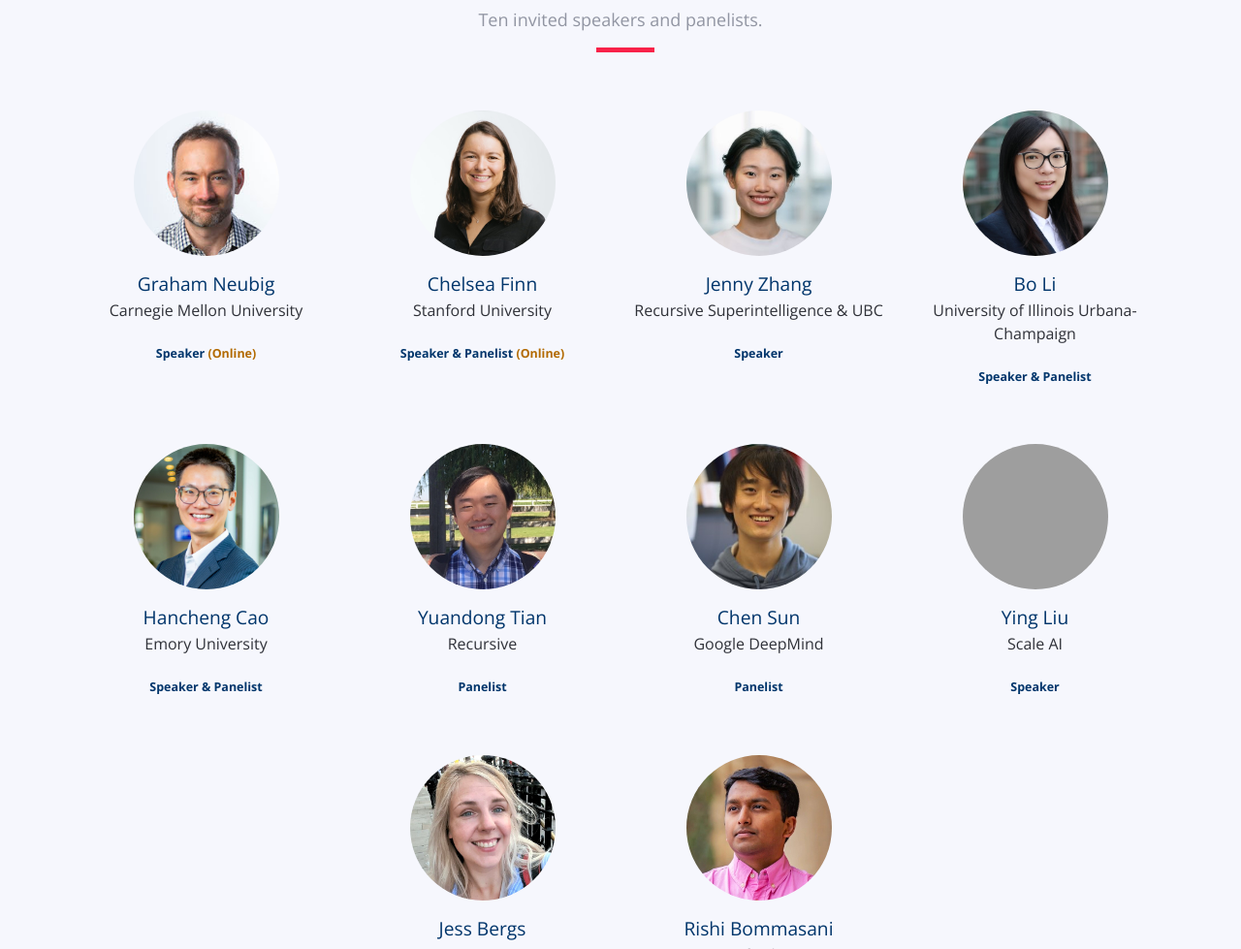
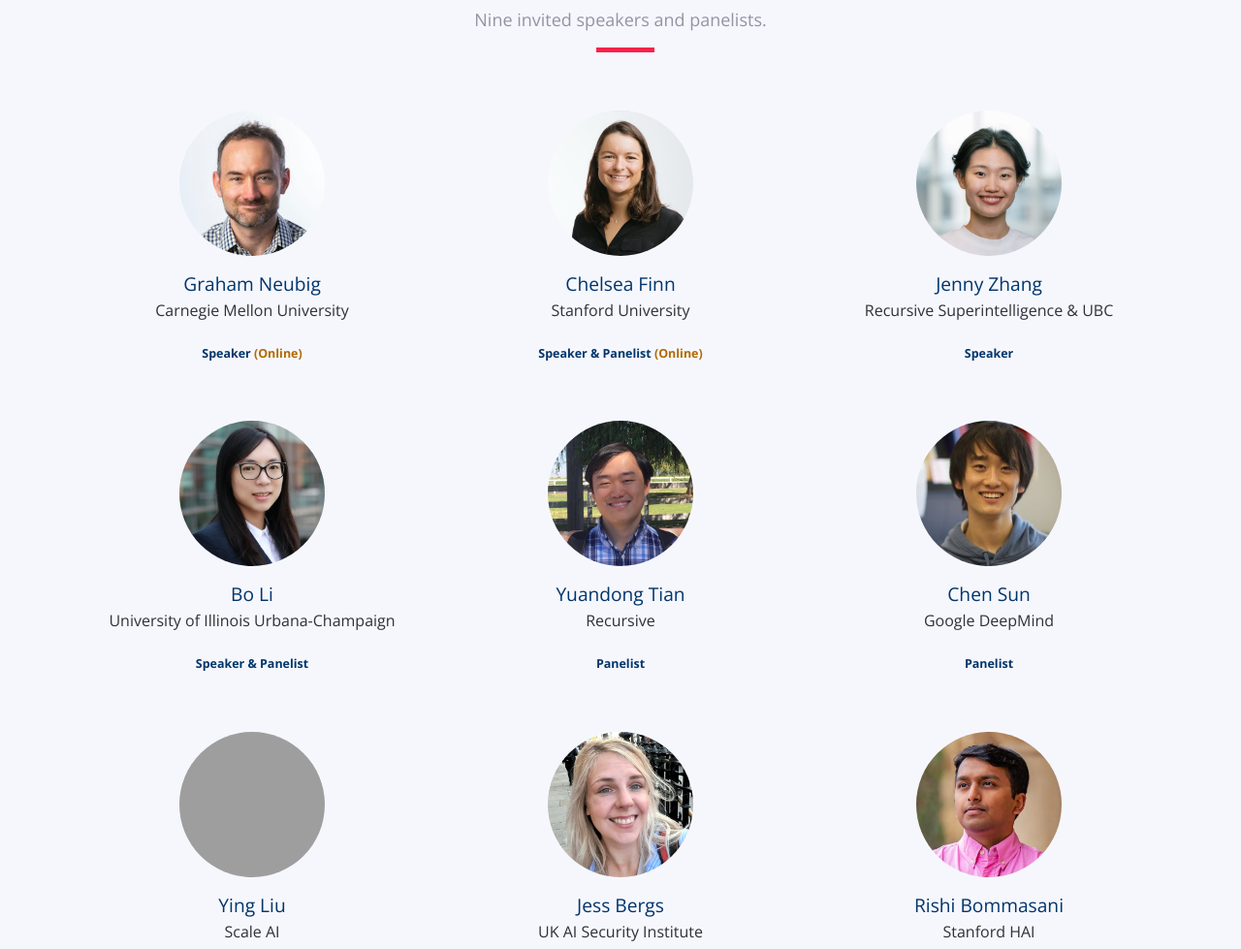
Before and after one commit to meta-agents-workshop/meta-agents-workshop.github.io, a plain HTML site: page index.html in a window 1280 px wide. Shown: the part 4956-5935 px from the top of the page at 97% size. Drawn offline with nearby package versions, Linux system fonts and the light colour scheme; grey boxes are pictures that could not be loaded.

Commit message:
Remove Hancheng Cao from the speakers list
He has no talk or panel seat in the final program. Nine cards go back to
a three-by-three grid so no one sits alone on the last line.

Co-Authored-By: Claude Fable 5 <noreply@anthropic.com>
Claude-Session: https://claude.ai/code/session_01XZiAi6QxFJsMB8CFZCAaB3

```diff
--- a/index.html
+++ b/index.html
@@ -290,10 +290,10 @@
       <div class="container" data-aos="fade-up">
         <div class="section-header">
           <h2>Speakers &amp; Panelists</h2>
-          <p>Ten invited speakers and panelists.</p>
+          <p>Nine invited speakers and panelists.</p>
         </div>
         <div class="row justify-content-center">
-          <div class="col-md-3 col-sm-4 col-6">
+          <div class="col-md-4 col-sm-4 col-6">
             <div class="speaker" data-aos="fade-up" data-aos-delay="100" style="text-align: center;">
               <img src="assets/img/speakers/graham_neubig.jpg" alt="Graham Neubig" class="img-fluid">
               <br><a href="https://www.phontron.com/" style="font-size: 1.2em; color: #00356B;">Graham Neubig</a></br>
@@ -301,7 +301,7 @@
               <p style="font-size: 0.78em; color: #00356B; font-weight: 600; margin-top: -6px;">Speaker <span style="color: #b26a00;">(Online)</span></p>
             </div>
           </div>
-          <div class="col-md-3 col-sm-4 col-6">
+          <div class="col-md-4 col-sm-4 col-6">
             <div class="speaker" data-aos="fade-up" data-aos-delay="150" style="text-align: center;">
               <img src="assets/img/speakers/finn.jpg" alt="Chelsea Finn" class="img-fluid">
               <br><a href="https://ai.stanford.edu/~cbfinn/" style="font-size: 1.2em; color: #00356B;">Chelsea Finn</a></br>
@@ -309,7 +309,7 @@
               <p style="font-size: 0.78em; color: #00356B; font-weight: 600; margin-top: -6px;">Speaker &amp; Panelist <span style="color: #b26a00;">(Online)</span></p>
             </div>
           </div>
-          <div class="col-md-3 col-sm-4 col-6">
+          <div class="col-md-4 col-sm-4 col-6">
             <div class="speaker" data-aos="fade-up" data-aos-delay="200" style="text-align: center;">
               <img src="assets/img/speakers/jenny_zhang.jpg" alt="Jenny Zhang" class="img-fluid">
               <br><a href="https://www.jennyzhangzt.com/" style="font-size: 1.2em; color: #00356B;">Jenny Zhang</a></br>
@@ -317,7 +317,7 @@
               <p style="font-size: 0.78em; color: #00356B; font-weight: 600; margin-top: -6px;">Speaker</p>
             </div>
           </div>
-          <div class="col-md-3 col-sm-4 col-6">
+          <div class="col-md-4 col-sm-4 col-6">
             <div class="speaker" data-aos="fade-up" data-aos-delay="300" style="text-align: center;">
               <img src="assets/img/speakers/bo_li.jpg" alt="Bo Li" class="img-fluid">
               <br><a href="https://aisecure.github.io/" style="font-size: 1.2em; color: #00356B;">Bo Li</a></br>
@@ -325,15 +325,7 @@
               <p style="font-size: 0.78em; color: #00356B; font-weight: 600; margin-top: -6px;">Speaker &amp; Panelist</p>
             </div>
           </div>
-          <div class="col-md-3 col-sm-4 col-6">
-            <div class="speaker" data-aos="fade-up" data-aos-delay="350" style="text-align: center;">
-              <img src="assets/img/speakers/hancheng_cao.jpg" alt="Hancheng Cao" class="img-fluid">
-              <br><a href="https://hanchengcao.me/" style="font-size: 1.2em; color: #00356B;">Hancheng Cao</a></br>
-              <p>Emory University</p>
-              <p style="font-size: 0.78em; color: #00356B; font-weight: 600; margin-top: -6px;">Speaker &amp; Panelist</p>
-            </div>
-          </div>
-          <div class="col-md-3 col-sm-4 col-6">
+          <div class="col-md-4 col-sm-4 col-6">
             <div class="speaker" data-aos="fade-up" data-aos-delay="400" style="text-align: center;">
               <img src="assets/img/speakers/yuandong_tian.jpg" alt="Yuandong Tian" class="img-fluid">
               <br><a href="https://yuandong-tian.com/" style="font-size: 1.2em; color: #00356B;">Yuandong Tian</a></br>
@@ -341,7 +333,7 @@
               <p style="font-size: 0.78em; color: #00356B; font-weight: 600; margin-top: -6px;">Panelist</p>
             </div>
           </div>
-          <div class="col-md-3 col-sm-4 col-6">
+          <div class="col-md-4 col-sm-4 col-6">
             <div class="speaker" data-aos="fade-up" data-aos-delay="450" style="text-align: center;">
               <img src="assets/img/speakers/chen_sun.jpg" alt="Chen Sun" class="img-fluid">
               <br><a href="https://scholar.google.com/citations?user=Xvl3OLEAAAAJ&hl=en" style="font-size: 1.2em; color: #00356B;">Chen Sun</a></br>
@@ -349,7 +341,7 @@
               <p style="font-size: 0.78em; color: #00356B; font-weight: 600; margin-top: -6px;">Panelist</p>
             </div>
           </div>
-          <div class="col-md-3 col-sm-4 col-6">
+          <div class="col-md-4 col-sm-4 col-6">
             <div class="speaker" data-aos="fade-up" data-aos-delay="500" style="text-align: center;">
               <img src="assets/img/speakers/ying_liu.png" alt="Ying Liu" class="img-fluid">
               <br><a href="https://www.linkedin.com/in/liuying04/" style="font-size: 1.2em; color: #00356B;">Ying Liu</a></br>
@@ -357,7 +349,7 @@
               <p style="font-size: 0.78em; color: #00356B; font-weight: 600; margin-top: -6px;">Speaker</p>
             </div>
           </div>
-          <div class="col-md-3 col-sm-4 col-6">
+          <div class="col-md-4 col-sm-4 col-6">
             <div class="speaker" data-aos="fade-up" data-aos-delay="550" style="text-align: center;">
               <img src="assets/img/speakers/jess_bergs.jpg" alt="Jess Bergs" class="img-fluid">
               <br><a href="https://www.jbergs.eu/" style="font-size: 1.2em; color: #00356B;">Jess Bergs</a></br>
@@ -365,7 +357,7 @@
               <p style="font-size: 0.78em; color: #00356B; font-weight: 600; margin-top: -6px;">Panelist</p>
             </div>
           </div>
-          <div class="col-md-3 col-sm-4 col-6">
+          <div class="col-md-4 col-sm-4 col-6">
             <div class="speaker" data-aos="fade-up" data-aos-delay="600" style="text-align: center;">
               <img src="assets/img/speakers/rishi_bommasani.jpg" alt="Rishi Bommasani" class="img-fluid">
               <br><a href="https://rishibommasani.github.io/" style="font-size: 1.2em; color: #00356B;">Rishi Bommasani</a></br>
```
